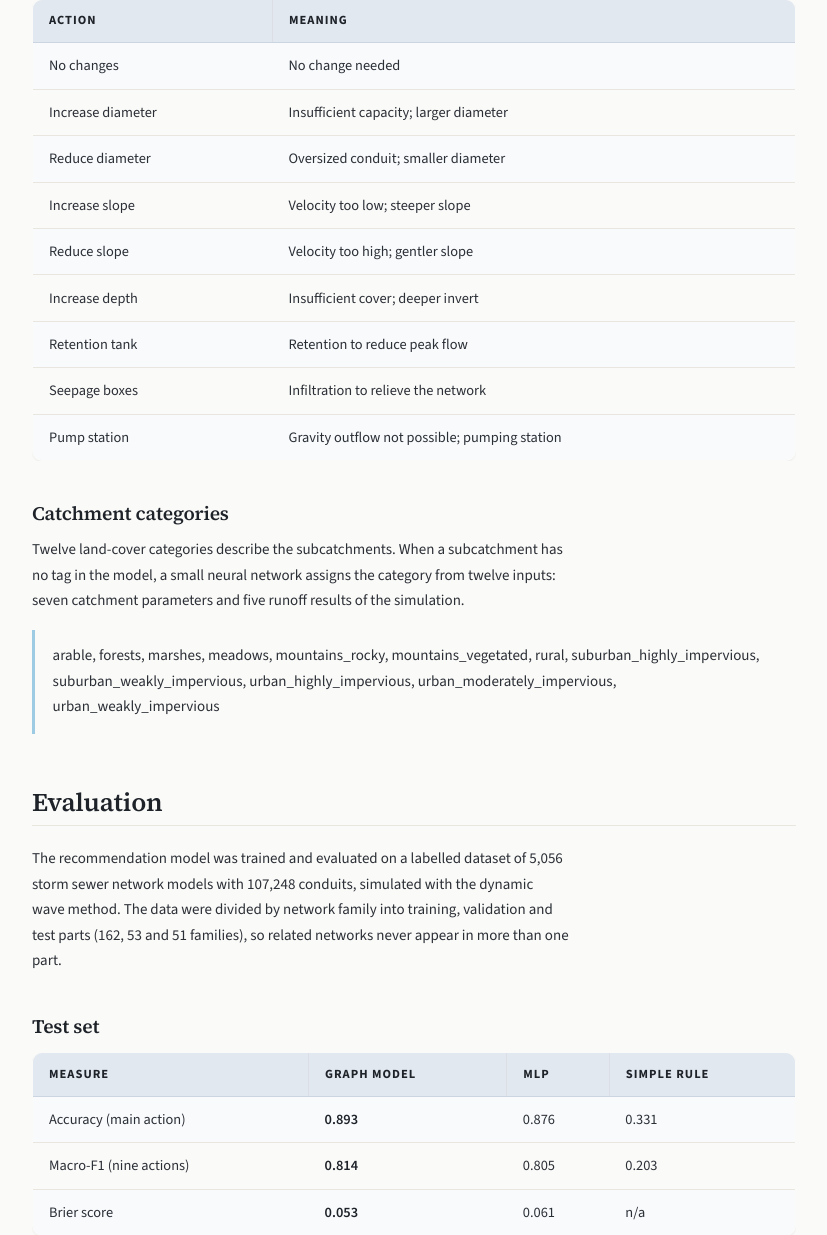
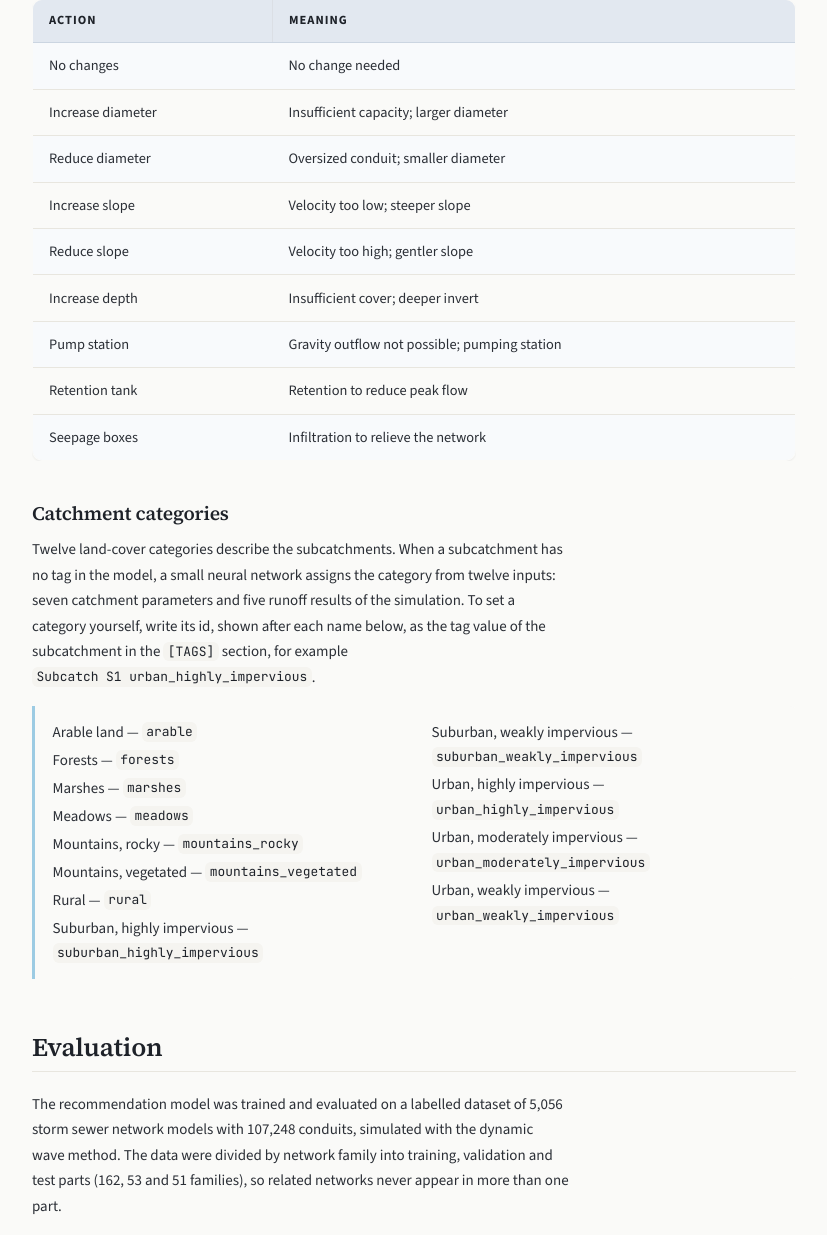
Before and after one commit to BuczynskiRafal/stormlab, a Django app: page /about/ in a window 1280 px wide. Shown: the part 2710-3945 px from the top of the page, without its empty margins (360-1187 px from the left). Run offline with Django 5.2, Linux system fonts and the light colour scheme; some libraries are stand-ins or nearby versions.

Commit message:
fix(about): name actions and land covers from sa.labels
The About page kept its own copy of the action labels, typed by hand,
and listed the twelve land-cover categories by their raw ids
("urban_highly_impervious") while the results show them by name.

- The view hands the page the actions (label and meaning, in the order
  of the results filter) and the categories from sa.labels; the meanings
  live there too, one per action.
- Each category reads "Urban, highly impervious — urban_highly_impervious":
  the id stays, in monospace, because it is what a user writes as the
  tag value in [TAGS], and the text now says so with an example.

```diff
--- a/app/sa/labels.py
+++ b/app/sa/labels.py
@@ -39,6 +39,19 @@ CATEGORY_LABELS: dict[str, str] = {
     "urban_weakly_impervious": "Urban, weakly impervious",
 }
 
+# What each action means, for the About page; one entry per key of ACTION_LABELS.
+ACTION_MEANINGS: dict[str, str] = {
+    "valid": "No change needed",
+    "diameter_increase": "Insufficient capacity; larger diameter",
+    "diameter_reduction": "Oversized conduit; smaller diameter",
+    "slope_increase": "Velocity too low; steeper slope",
+    "slope_reduction": "Velocity too high; gentler slope",
+    "depth_increase": "Insufficient cover; deeper invert",
+    "pump": "Gravity outflow not possible; pumping station",
+    "tank": "Retention to reduce peak flow",
+    "seepage_boxes": "Infiltration to relieve the network",
+}
+
 # What an absent value reads as.  The pipeline stores "-" for "no catchment".
 MISSING = "—"
 
--- a/app/sa/templates/sa/about.html
+++ b/app/sa/templates/sa/about.html
@@ -162,15 +162,9 @@
                             <tr><th>Action</th><th>Meaning</th></tr>
                         </thead>
                         <tbody>
-                            <tr><td>No changes</td><td>No change needed</td></tr>
-                            <tr><td>Increase diameter</td><td>Insufficient capacity; larger diameter</td></tr>
-                            <tr><td>Reduce diameter</td><td>Oversized conduit; smaller diameter</td></tr>
-                            <tr><td>Increase slope</td><td>Velocity too low; steeper slope</td></tr>
-                            <tr><td>Reduce slope</td><td>Velocity too high; gentler slope</td></tr>
-                            <tr><td>Increase depth</td><td>Insufficient cover; deeper invert</td></tr>
-                            <tr><td>Retention tank</td><td>Retention to reduce peak flow</td></tr>
-                            <tr><td>Seepage boxes</td><td>Infiltration to relieve the network</td></tr>
-                            <tr><td>Pump station</td><td>Gravity outflow not possible; pumping station</td></tr>
+                            {% for label, meaning in actions %}
+                            <tr><td>{{ label }}</td><td>{{ meaning }}</td></tr>
+                            {% endfor %}
                         </tbody>
                     </table>
                 </div>
@@ -180,13 +174,16 @@
                     Twelve land-cover categories describe the subcatchments. When a subcatchment
                     has no tag in the model, a small neural network assigns the category from
                     twelve inputs: seven catchment parameters and five runoff results of the
-                    simulation.
+                    simulation. To set a category yourself, write its id, shown after each
+                    name below, as the tag value of the subcatchment in the
+                    <code>[TAGS]</code> section, for example
+                    <code>Subcatch&nbsp;S1&nbsp;urban_highly_impervious</code>.
                 </p>
-                <div class="docs-list-compact">
-                    arable, forests, marshes, meadows, mountains_rocky, mountains_vegetated,
-                    rural, suburban_highly_impervious, suburban_weakly_impervious,
-                    urban_highly_impervious, urban_moderately_impervious, urban_weakly_impervious
-                </div>
+                <ul class="docs-list-compact docs-category-list">
+                    {% for id, label in categories %}
+                    <li>{{ label }} <span aria-hidden="true">—</span> <code>{{ id }}</code></li>
+                    {% endfor %}
+                </ul>
             </section>
 
             <section id="evaluation" class="docs-section">
--- a/app/sa/views.py
+++ b/app/sa/views.py
@@ -20,6 +20,7 @@ from django.views.generic import ListView, TemplateView
 from .core.inp_encoding import utf8_chunks
 from .forms import SWMMModelForm
 from .housekeeping import new_analysis_file, reap_stale_work, remove_analysis_files
+from .labels import ACTION_LABELS, ACTION_MEANINGS, CATEGORY_LABELS
 from .models import CalculationSession, ConduitData, NodeData, SubcatchmentData, SWMMModel
 from .services import (
     AnalysisService,
@@ -85,9 +86,19 @@ class IndexView(TemplateView):
 
 
 class AboutView(TemplateView):
-    """About page view."""
+    """About page view.
+
+    The action table and the list of land-cover categories come from ``sa.labels``, so
+    the page names them as the results do.
+    """
 
     template_name = "sa/about.html"
+
+    def get_context_data(self, **kwargs):
+        context = super().get_context_data(**kwargs)
+        context["actions"] = [(label, ACTION_MEANINGS[code]) for code, label in ACTION_LABELS.items()]
+        context["categories"] = list(CATEGORY_LABELS.items())
+        return context
 
 
 class MethodView(TemplateView):
--- a/app/static/css/docs.css
+++ b/app/static/css/docs.css
@@ -246,6 +246,21 @@ section.docs-section[id],
     color: var(--text);
     font-size: 0.94rem;
     line-height: 1.7;
+}
+
+/* The land-cover categories: label, then the id a [TAGS] entry uses, in two columns
+   where they fit.  The section prefix outweighs `.docs-section ul`. */
+.docs-section .docs-category-list {
+    max-width: none;
+    padding-left: 1.1rem;
+    list-style: none;
+    columns: 2 20rem;
+    column-gap: 2rem;
+}
+
+.docs-section .docs-category-list li {
+    margin-bottom: 0.2rem;
+    break-inside: avoid;
 }
 
 /* ============================================================
```
Also changed, not shown: app/sa/tests/test_labels.py (+4 -1 lines), app/sa/tests/test_smoke.py (+15 -14 lines).
